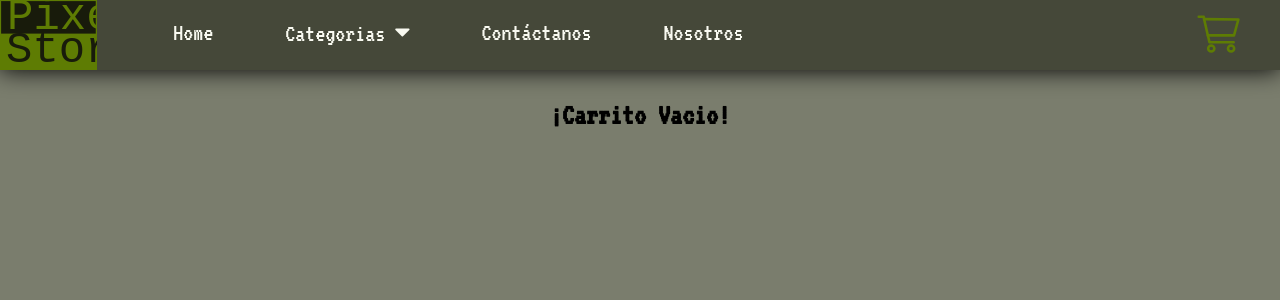
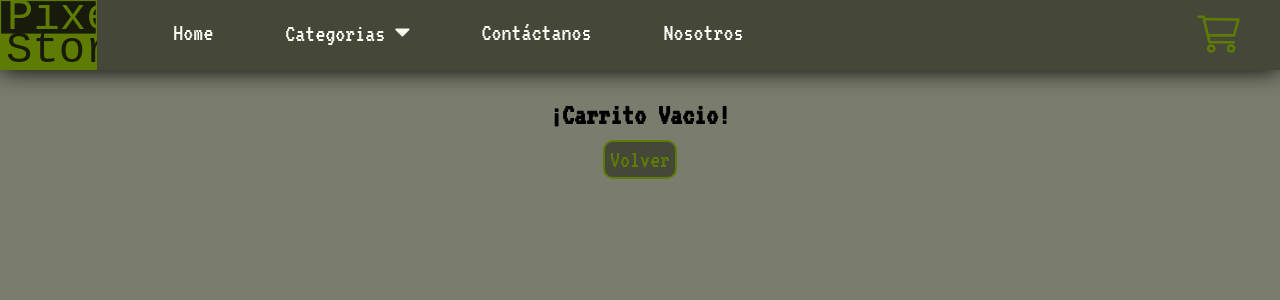
Before and after one commit to Niru-Ninja/PixelStore-Rueda, a React (Create React App) app: page /cart in a window 1280 px wide. Shown: the top 300 px of the page. Built offline with nearby package versions, Linux system fonts and the light colour scheme.

Commit message:
Entrega 10: Cart View. Se agregó un botón cuando Cart está vacio para volver a la landing, el total en Cart ahora se calcula con un reduce en lugar de un map+reduce. En el CartWidget se agregó un contador de items del carrito que aparece cuando agregamos al menos un item.

```diff
--- a/src/components/containers/Cart/index.jsx
+++ b/src/components/containers/Cart/index.jsx
@@ -1,10 +1,12 @@
 import React, { useContext } from 'react';
+import {useNavigate} from "react-router-dom";
 import {cart} from '../../../context/CartContext'
 import './styles.css';
 
 const Cart = () => {
 
   const {cartContent, removeItem, clear} = useContext(cart)
+  const navigate = useNavigate();
 
   return (
     <div id="cartContainer">
@@ -26,11 +28,14 @@ const Cart = () => {
                   </div>
               )
             })}
-            <p id='totalText'>TOTAL: ${cartContent.map(prod => {return prod.price*prod.quantity}).reduce((prev, cur) => prev+cur, 0)}</p>
+            <p id='totalText'>TOTAL: ${cartContent.reduce((acum, item) => {return (acum + item.price * item.quantity)}, 0)}</p>
             <button className='emptyCartBtn' onClick={clear}>Vaciar Carrito</button>
           </div>
         :
-        <div id='emptyCartText'>¡Carrito Vacio!</div>
+        <>
+          <div id='emptyCartText'>¡Carrito Vacio!</div>
+          <button id='emptyCartButton' onClick={()=>{navigate('/');}}>Volver</button>
+        </>
       }
     </div>
   )
--- a/src/components/containers/Cart/styles.css
+++ b/src/components/containers/Cart/styles.css
@@ -101,3 +101,17 @@
     font-size: 30px;
     font-weight: bold;
 }
+
+#emptyCartButton {
+    cursor: pointer;
+    font-family: 'VT323', monospace;
+    padding: 5px;
+    margin-top: 10px;
+    color: var(--detail);
+    border-style: solid;
+    border-color: var(--detail);
+    border-width: 2px;
+    border-radius: 10px;
+    background-color: var(--light-background);
+    font-size: 25px;
+}
--- a/src/components/containers/ItemDetailContainer/index.jsx
+++ b/src/components/containers/ItemDetailContainer/index.jsx
@@ -21,8 +21,8 @@ const ItemDetailContainer = () => {
         try {
           const response = await promiseProducto;
           const data = await response.json();
-          const producto = data.items.filter(item => item.id === params.id);
-          setDetalleDeProducto(producto[0]);
+          const producto = data.items.find(item => item.id === params.id);
+          setDetalleDeProducto(producto);
         } catch (error) {
           console.log(error);
         }
--- a/src/components/presentation/CartWidget/index.jsx
+++ b/src/components/presentation/CartWidget/index.jsx
@@ -1,16 +1,42 @@
-import React from 'react'
+import React, {useContext} from 'react'
 import {useNavigate} from "react-router-dom";
+import {cart} from '../../../context/CartContext'
 
 const CartWidget = () => {
 
   const navigate = useNavigate();
+  const {cartContent} = useContext(cart)
 
   const handleClick = () => {
     navigate('/cart');
   }
 
   return (
-    <img id="cartWidgetIcon" onClick={handleClick} style={{width:"auto", height:"38px"}} src='assets/Carrito.svg' alt="Cart Widget Icon"/>
+    <div id="cartWidgetIcon" >
+      {
+        cartContent.length !== 0 ?
+          <p style={{
+            position:'absolute',
+            color:'#edf5ce',
+            width: '20px',
+            height: '20px',
+            borderStyle:'solid',
+            borderColor:'#7C121B',
+            borderWidth:'2px',
+            borderRadius:'20px',
+            backgroundColor:'#7C121B',
+            display: 'flex',
+            justifyContent: 'center',
+            alignItems: 'center',
+            transform: 'translate(-5px, -3px)',
+            fontFamily: "'Ubuntu Mono', monospace"
+          }
+            }>{cartContent.reduce((acum, item) => {return (acum + item.quantity)}, 0)}</p>
+        :
+          null
+      }
+      <img onClick={handleClick} style={{width:"auto", height:"38px"}} src='assets/Carrito.svg' alt="Cart Widget Icon"/>
+    </div>
   )
 }
 
--- a/src/components/presentation/ItemCount/styles.css
+++ b/src/components/presentation/ItemCount/styles.css
@@ -7,10 +7,6 @@
     width: 400px;
     padding: 15px;
     background-color: var(--light-background);
-    /*border-style: solid;
-    border-color: var(--detail);
-    border-width: 3px;
-    border-radius: 10px;*/
 }
 
 h3 {
--- a/src/context/CartContext.jsx
+++ b/src/context/CartContext.jsx
@@ -7,7 +7,6 @@ const CartContext = ({children}) => {
     const [cartContent, setCartContent] = useState([]);
 
     const addItem = (item, quantity) => {
-      console.log(item, quantity);
       const productoEnCart = isInCart(item);
       if (productoEnCart){
         productoEnCart.quantity += quantity
```
